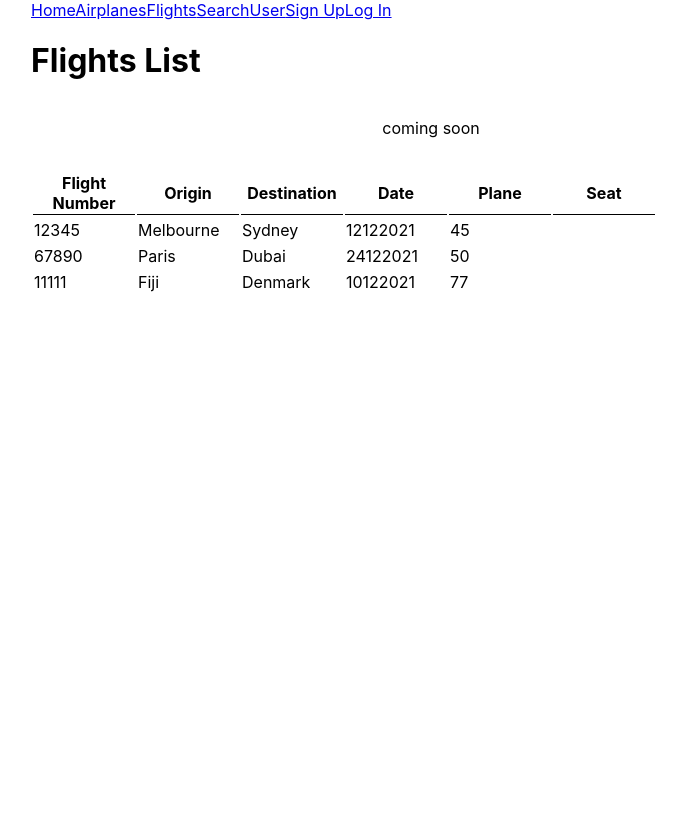
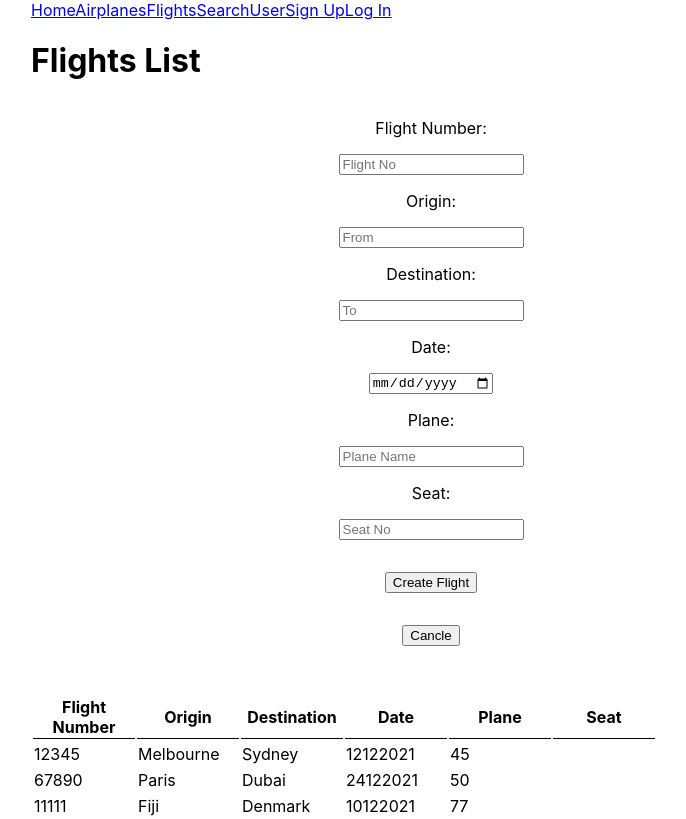
Before and after one commit to agpoulsen/burning-airline-react, a React (Create React App) app: page /flights in a window 1280 px wide. Shown: the whole page, without its empty margins (209-895 px from the left). Built offline with nearby package versions, Linux system fonts and the light colour scheme.

Commit message:
flights-form

```diff
--- a/src/components/Flights.js
+++ b/src/components/Flights.js
@@ -36,14 +36,21 @@ class FlightForm extends Component {
   render() {
     return (
       <form>
-      coming soon
+      Flight Number: <input type="integer" required placeholder="Flight No" />
+      Origin: <input type="text" required placeholder="From" />
+      Destination: <input type="text" required placeholder="To" />
+      Date: <input type="date" required placeholder="Date" />
+      Plane: <input type="text" required placeholder="Plane Name" />
+      Seat: <input type="integer" required placeholder="Seat No" />
+      <input type="submit" value="Create Flight" />
+      <input type="submit" value="Cancle" />
       </form>
     );
   }
 }
 
 const FlightList = (props) => {
-console.log(props.flights.map((s) => <p>{ s.flight_number }</p>));
+
   return (
     <div>
       <table class="headings">
```
